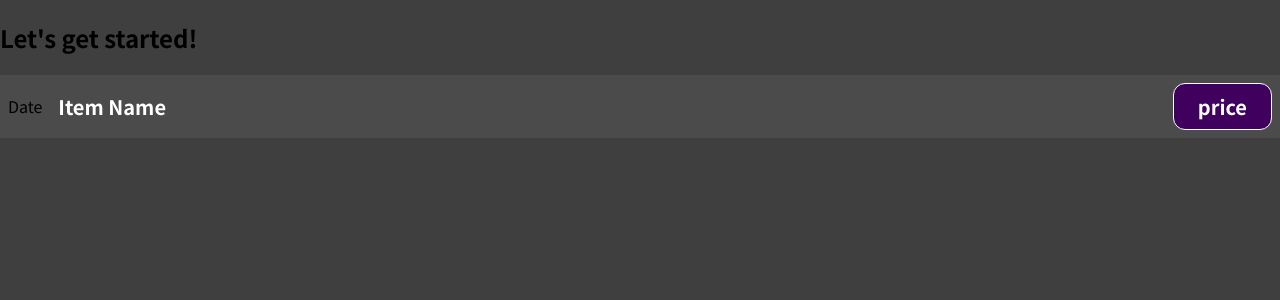
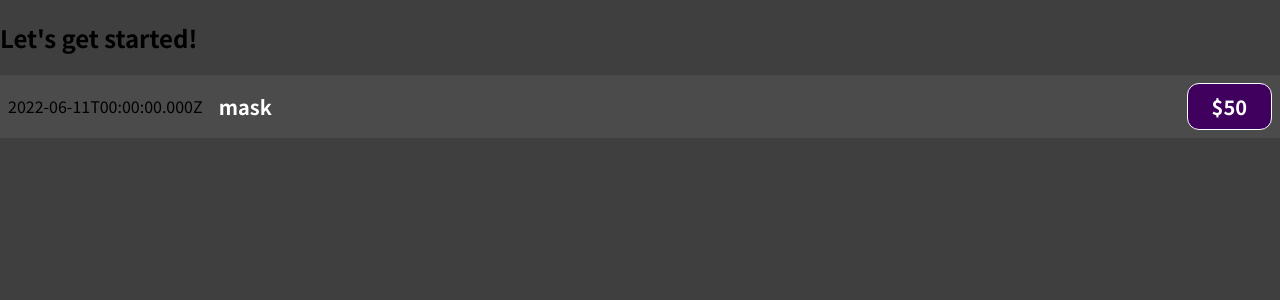
Before and after one commit to ChunWun/ReactPractice, a JavaScript app: page / in a window 1280 px wide. Shown: the top 300 px of the page. Built offline with nearby package versions, Linux system fonts and the light colour scheme.

Commit message:
add props

```diff
--- a/src/App.js
+++ b/src/App.js
@@ -1,10 +1,18 @@
 import ExpenseItem from "./components/ExpenseItem.js";
 
 function App() {
+
+	//TODO
+	const expenseItem = {
+		date: new Date(2022, 5, 11),
+		title: 'mask',
+		price: 50
+	}
+
 	return (
 		<div>
 			<h2>Let's get started!</h2>
-			<ExpenseItem />
+			<ExpenseItem date={expenseItem.date} title={expenseItem.title} price={expenseItem.price} />
 		</div>
 	);
 }
--- a/src/components/ExpenseItem.js
+++ b/src/components/ExpenseItem.js
@@ -1,12 +1,12 @@
 import './ExpenseItem.css'
 
-const ExpenseItem = () => {
+const ExpenseItem = (props) => {
 	return (
 		<div className='expense-item'>
-			<div>Date</div>
+			<div>{props.date.toISOString()}</div>
 			<div className='expense-item__description'>
-				<h2> Item Name</h2>
-				<div className='expense-item__price'> price </div>
+				<h2> {props.title}</h2>
+				<div className='expense-item__price'> ${props.price} </div>
 			</div>
 		</div>
 
```
